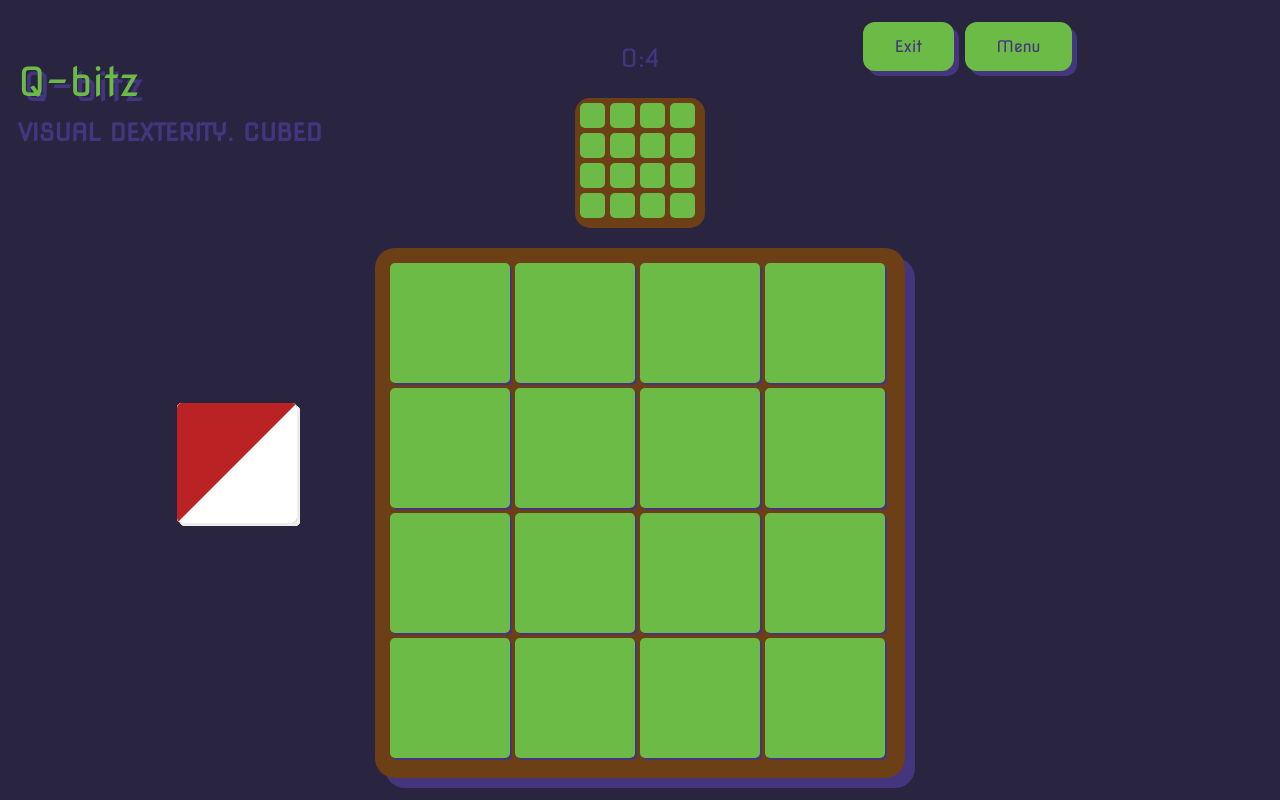
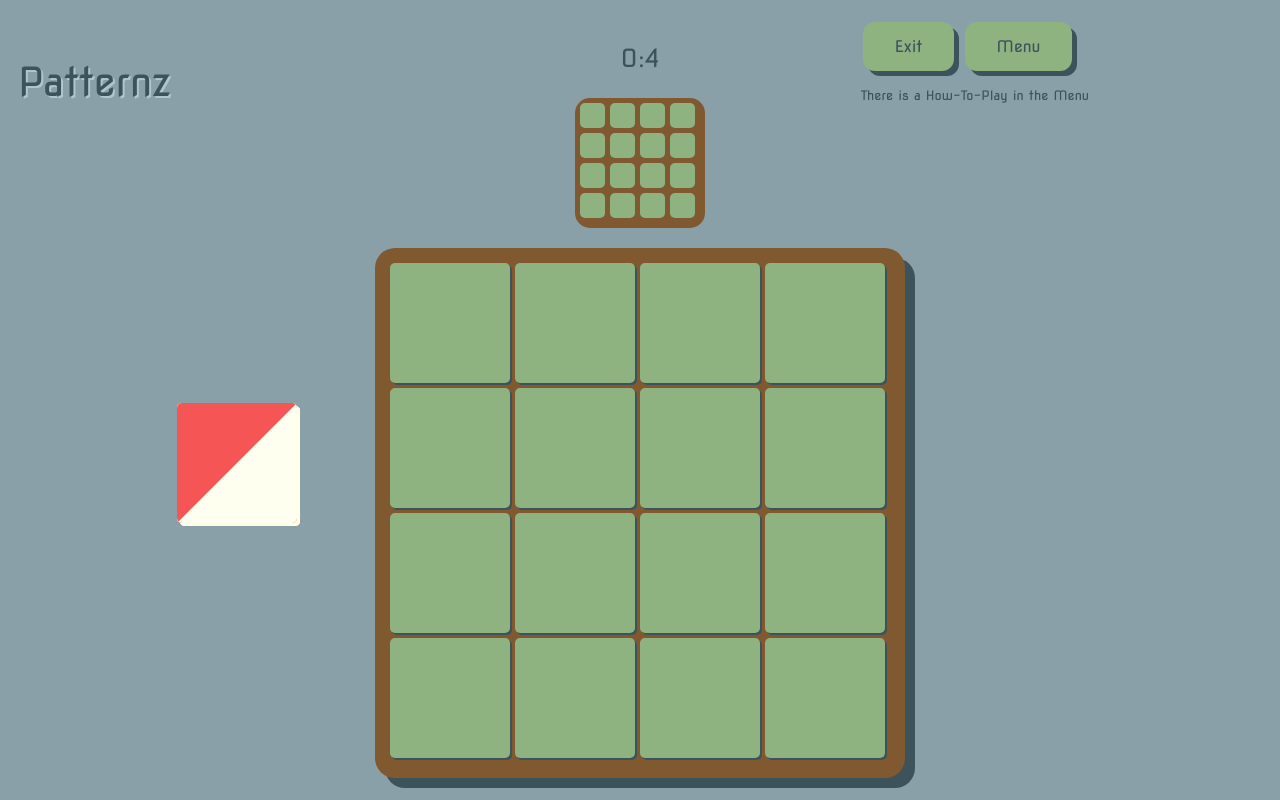
Before and after one commit to Adwall28/Q-bitz-Game, a plain HTML site: page Index.html in a window 1280 px wide. Drawn offline with nearby package versions, Linux system fonts and the light colour scheme.

Commit message:
Added Sounds and Improved Cube Movement

```diff
--- a/Index.html
+++ b/Index.html
@@ -3,8 +3,7 @@
 <head>
     <meta charset="UTF-8">
     <meta name="viewport" content="width=device-width, initial-scale=1.0">
-    <title>Q-bitz: Visual Dexterity. Cubed</title>
-    <link rel="icon" type="image/png" href="Images/Q-bitzBox.jpg"/>
+    <title>Patternz</title>
     <link rel="stylesheet" type="text/css" href="Main.css" />
     <link href="https://fonts.googleapis.com/css2?family=Nova+Square&display=swap" rel="stylesheet">
     <script src="https://ajax.googleapis.com/ajax/libs/jquery/3.7.1/jquery.min.js"></script>
@@ -13,7 +12,7 @@
 <body>
     <div class="GridContainer"> <!--Making a grid to line up things better-->
         <div class="LeftTop">
-            <p id="Logo">Q-bitz</p>
+            <p id="Logo">Patternz</p>
         </div>
         <div class="MiddleTop">
             <p id="Timer">00:00</p>
@@ -22,15 +21,15 @@
         <div class="RightTop">
             <button class ="Button" id="ExitButton">Exit</button>
             <button class="Button" id="MenuButton">Menu</button>
+            <p>There is a How-To-Play in the Menu</p>
         </div>
 
         <div class="MiddleLeft">
-            <h2>VISUAL DEXTERITY. CUBED</h2>
         </div>
 
         <div class="MiddleCenter">
             <div id="MiniTile">
-                <div class="MiniCubePlacement"  id="MiniCubeOne"> <!--These represent each cube-->
+                <div class="MiniCubePlacement"  id="MiniCubeOne"> <!--These represent each cube within the mini tile-->
                 </div>
                 <div class="MiniCubePlacement" id="MiniCubeTwo">
                 </div>
@@ -71,7 +70,7 @@
 
         <div class="Bottom">
             <div id="PlayerTile">
-                <div class="CubePlacement"  id="CubeOne"> <!--These represent each cube-->
+                <div class="CubePlacement"  id="CubeOne"> <!--These represent each cube within the player's tile-->
                 </div>
                 <div class="CubePlacement" id="CubeTwo">
                 </div>
--- a/Main.css
+++ b/Main.css
@@ -1,7 +1,11 @@
 body{
-    background-color:#292540;
-    color:#43367f;
+    background-color:#8aa0a8;
+    color:#3d535c;
     font-family: 'Nova Square', sans-serif;
+}
+
+p{
+    font-size: 13px;
 }
 
 .LeftTop { grid-area: LeftTop;
@@ -22,8 +26,8 @@ body{
 
 #Logo {
     font-size:40px;
-    color: #6cbb46;
-    text-shadow: 5px 5px #43367f;
+    color: #3d535c;
+    text-shadow: 2px 2px #afc6cf;
 }
 
 #Timer {
@@ -41,7 +45,7 @@ body{
 }
 
 #PlayerTile{
-    background-color:rgb(108, 63, 23);
+    background-color:#815931;
     height: 500px;
     width: 500px;
     padding: 15px;
@@ -53,7 +57,7 @@ body{
 }
 
 #MiniTile{
-    background-color:rgb(108, 63, 23);
+    background-color:#815931;
     height: 120px;
     width: 120px;
     padding: 5px;
@@ -64,7 +68,7 @@ body{
 }
 
 .CubePlacement{
-    background-color:#6cbb46;
+    background-color:#8eb380;
     height: 120px;
     width: 120px;
     border-radius:5px;
@@ -72,7 +76,7 @@ body{
 }
 
 .MiniCubePlacement{
-    background-color:#6cbb46;
+    background-color:#8eb380;
     height: 25px;
     width: 25px;
     border-radius:5px;
@@ -83,11 +87,11 @@ body{
 }
 
 .Button {
-    background-color: #6cbb46;
-    box-shadow: 5px 5px;
+    background-color: #8eb380;
+    box-shadow: 5px 5px #3d535c;
     border: none;
+    color: #3d535c;
     border-radius: 12px;
-    color: #43367f;
     padding: 15px 32px;
     text-align: center;
     text-decoration: none;
@@ -103,23 +107,23 @@ body{
 }
 
 .CubeSide{
-    background-color:white;
+    background-color:#fffff0;
     height: 120px;
     width: 120px;
     border-radius:5px;
-    box-shadow: 3px 3px rgb(239, 236, 236);
+    box-shadow: 3px 3px #ffffe6;
     position:absolute;
 }
 
 #TopSide, #LeftSide, #FrontSide, #BackSide {
-    background-color: #bb2223;
+    background-color: #f65555;
 }
 
 #WhiteCircle{
     height: 80px;
     width: 80px;
     border-radius:50px;
-    background-color:white;
+    background-color:#fffff0;
     margin: 20px;
 }
 
@@ -127,7 +131,7 @@ body{
     height: 80px;
     width: 80px;
     border-radius:50px;
-    background-color:#bb2223;
+    background-color:#f65555;
     margin:20px;
 }
 
@@ -135,7 +139,7 @@ body{
     width: 120px;
     height: 120px;
     border-radius:5px;
-    background-color: white;
+    background-color: #fffff0;
     clip-path: polygon(0% 0%, 0% 100%, 100% 100%);
 }
 
@@ -143,6 +147,6 @@ body{
     width: 120px;
     height: 120px;
     border-radius:5px;
-    background-color: white;
+    background-color: #fffff0;
     clip-path: polygon(100% 0%, 0% 100%, 100% 100%);
 }
--- a/Script.js
+++ b/Script.js
@@ -51,6 +51,16 @@ function CubeStartingLocation(){
         });
 }
 
+const PlayerTileArray = ["CubeOne", "CubeTwo", "CubeThree", "CubeFour",
+                        "CubeFive", "CubeSix", "CubeSeven", "CubeEight",
+                        "CubeNine", "CubeTen", "CubeEleven", "CubeTwelve",
+                        "CubeThirteen", "CubeFourteen", "CubeFifteen", "CubeSixteen"];
+
+
+const MiniTileArray = ["MiniCubeOne", "MiniCubeTwo", "MiniCubeThree", "MiniCubeFour",
+                        "MiniCubeFive", "MiniCubeSix", "MiniCubeSeven", "MiniCubeEight",
+                        "MiniCubeNine", "MiniCubeTen", "MiniCubeEleven", "MiniCubeTwelve",
+                        "MiniCubeThirteen", "MiniCubeFourteen", "MiniCubeFifteen", "MiniCubeSixteen"];
 
 //Making an Array of all the cube sides
 const DiceSide = ["#TopSide", "#LeftSide", "#RightSide", "#FrontSide", "#BottomSide", "#BackSide"]
@@ -69,20 +79,56 @@ $("" + DiceSide[5] + "").hide();
 //Using the Random Number to show a random side of the cube
 $("" + DiceSide[n] + "").show();
 
-function CubeMovement(){
+var GameEnded = false;
 
-    $(".CubeSide").mousedown(function(){
+
+function CubeMovement(element){
+
+    var HoldingDown;
+    var PickUpSound = new Audio("Sounds/PickUpCube.mp3");
+    var CubeRollSound = new Audio("Sounds/DiceRoll.mp3");
+    var PutDownSound = new Audio("Sounds/PutDownCube.mp3");
+    /*
+    var pos1 = 0, pos2 = 0, pos3 = 0, pos4 = 0;
+
+    element.mousedown (function(e) {
+        // get the mouse cursor position at startup:
+        pos3 = e.clientX;
+        pos4 = e.clientY;
+        // call a function whenever the cursor moves:
+      });
+
+      element.mousemove (function(e) {
+        // calculate the new cursor position:
+        pos1 = pos3 - e.clientX;
+        pos2 = pos4 - e.clientY;
+        pos3 = e.clientX;
+        pos4 = e.clientY;
+        // set the element's new position:
+        element.style.top = (element.offsetTop - pos2) + "px";
+        element.style.left = (element.offsetLeft - pos1) + "px";
+      });
+
+      element.mouseup (function(e) {
+        // stop moving when mouse button is released:
+        document.mouseup = null;
+        document.mousemove = null;
+      });
+*/
+
+    element.mousedown(function(){
 
         console.log("Holding down");
-
-        //let HoldingDown = true;
+        PickUpSound.play();
+        HoldingDown = true;
 
         //while (HoldingDown==true){
 
 
             document.addEventListener('keydown', (event) => {
+                CubeRollSound.play();
                 var name = event.key;
-                var code = event.code;
+
                 if (name == 'w'){
                     $("" + DiceSide[n] + "").hide();
                     if (n == 0){
@@ -145,28 +191,36 @@ function CubeMovement(){
                 }
             });
 
-            $(".CubeSide").mousemove(function(event){
-                $(".CubeSide").css({
-                left:  (event.pageX) -60,
-                top:   (event.pageY) -60
-                });
-            });
-
-            $(".CubeSide").mouseup(function(event){
-                $(".CubeSide").css({
-                    left:  (event.pageX) + 1 ,
-                    top:   (event.pageY) + 1
-                    });
-                console.log("stopped holding down");
-              });
               //break;
         //};
     });
 
+    element.mousemove(function(event){
+            if (HoldingDown == true){
+                element.css({
+                left:  (event.pageX) -60,
+                top:   (event.pageY) -60
+                });
+            };
+    });
+
+    element.mouseup(function(event){
+        $(".CubeSide").css({
+            left:  (event.pageX) -60,
+            top:   (event.pageY) -60
+            });
+        console.log("stopped holding down");
+        PutDownSound.play();
+        HoldingDown = false;
+      });
+
 };
+
+//var ButtonSound = new Audio("Sounds/ButtonPressed.mp3");
 
 function GameMechanic(){
     $("#ExitButton").click(function(){
+            //ButtonSound.play();
             window.open("", "_self");
             window.close();
     });
@@ -175,6 +229,6 @@ function GameMechanic(){
 $(document).ready(function(){
         timer();
         CubeStartingLocation();
-        setInterval(CubeMovement, 50);
+        setInterval(CubeMovement($(".CubeSide")), 100);
         setInterval(GameMechanic, 10);
 });
```
Also changed, not shown: Images/Q-bitzBox.jpg (deleted), Images/Q-bitzLogo.jpg (deleted), 6 other files.
